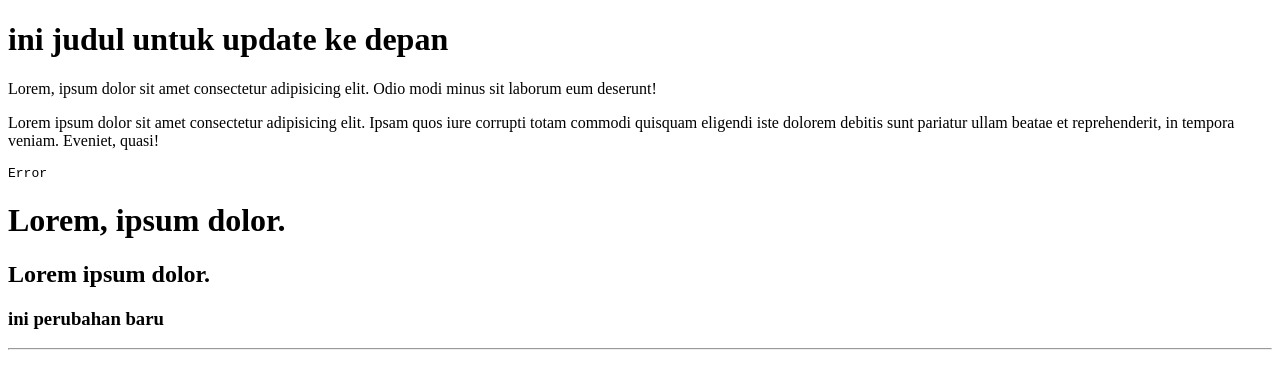
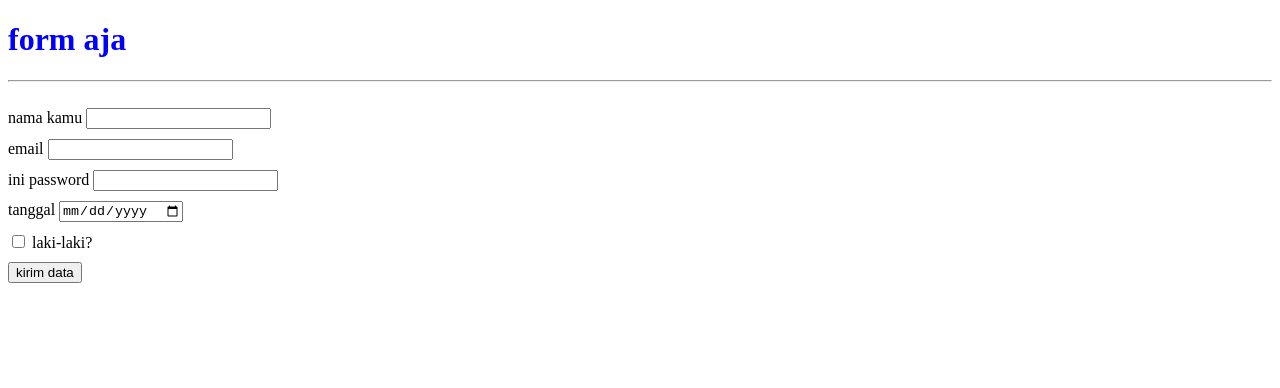
Before and after one commit to MalikAbdCom/website-demo, a plain HTML site: page index.html in a window 1280 px wide. Drawn offline with Linux system fonts and the light colour scheme.

Commit message:
buat form

```diff
--- a/index.html
+++ b/index.html
@@ -1,26 +1,47 @@
-<!DOCTYPE html>
+<!doctype html>
 <html lang="en">
-  <head>
-    <meta charset="UTF-8" />
-    <meta name="viewport" content="width=device-width, initial-scale=1.0" />
+<head>
+    <meta charset="UTF-8">
+    <meta name="viewport"
+          content="width=device-width, user-scalable=no, initial-scale=1.0, maximum-scale=1.0, minimum-scale=1.0">
+    <meta http-equiv="X-UA-Compatible" content="ie=edge">
     <title>Document</title>
-  </head>
-  <body>
-    <h1>ini judul untuk update ke depan</h1>
-    <p>
-      Lorem, ipsum dolor sit amet consectetur adipisicing elit. Odio modi minus
-      sit laborum eum deserunt!
-    </p>
-    <p>
-      Lorem ipsum dolor sit amet consectetur adipisicing elit. Ipsam quos iure
-      corrupti totam commodi quisquam eligendi iste dolorem debitis sunt
-      pariatur ullam beatae et reprehenderit, in tempora veniam. Eveniet, quasi!
-    </p>
+    <link rel="stylesheet" href="style/main.css">
+</head>
+<body>
+<h1>form aja</h1>
 
-    <pre>Error</pre>
-    <h1>Lorem, ipsum dolor.</h1>
-    <h2>Lorem ipsum dolor.</h2>
-    <h3>ini perubahan baru</h3>
-    <hr>
-  </body>
+<hr>
+
+<br>
+
+<form action="" method="get">
+    <div>
+        <label for="namaaaa">nama kamu</label>
+        <input type="text" id="namaaaa" name="inibuatnama">
+    </div>
+    <div>
+        <label for="email">email</label>
+        <input type="email" name="" id="email" name="iniEmail">
+    </div>
+    <div>
+        <label for="password">ini password</label>
+        <input type="password" name="inibagianpassowrd" id="password">
+    </div>
+    <div>
+        <label for="tanggal">tanggal</label>
+        <input type="date" name="" id="tanggal">
+    </div>
+    <div>
+        <input type="checkbox" id="gender" name="">
+        <label for="gender">laki-laki?</label>
+    </div>
+
+    <button type="submit">kirim data</button>
+
+</form>
+
+
+
+</body>
 </html>
--- a/style/main.css
+++ b/style/main.css
@@ -1,3 +1,6 @@
 h1 {
   color: blue;
 }
+div {
+  margin-bottom: 10px;
+}
```
